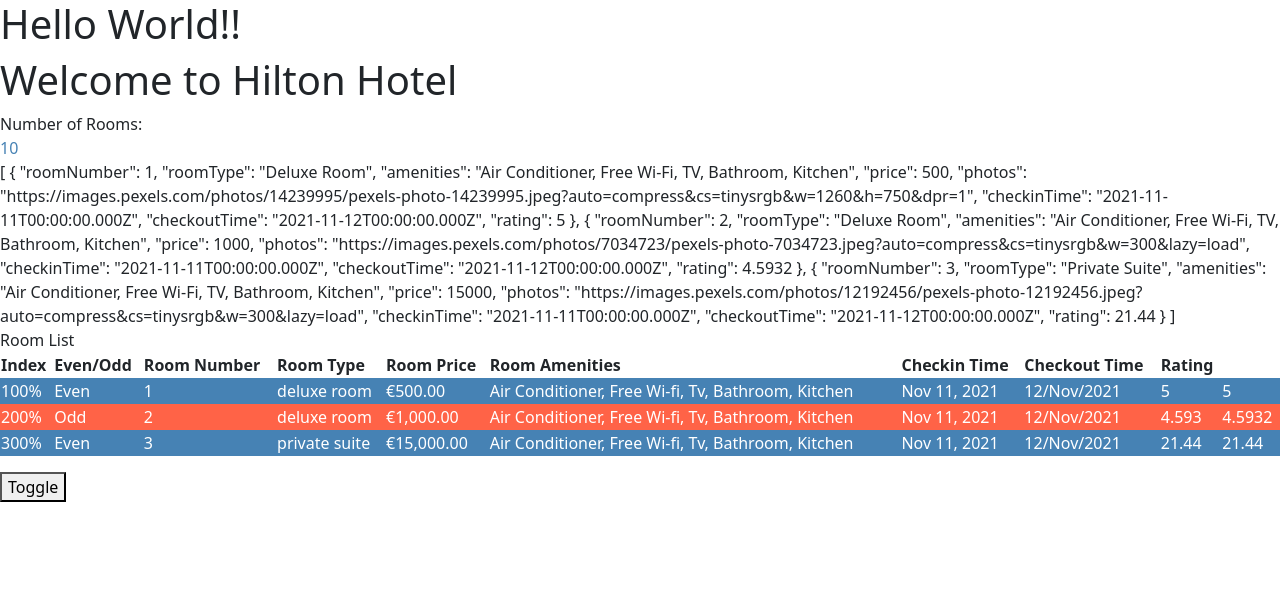
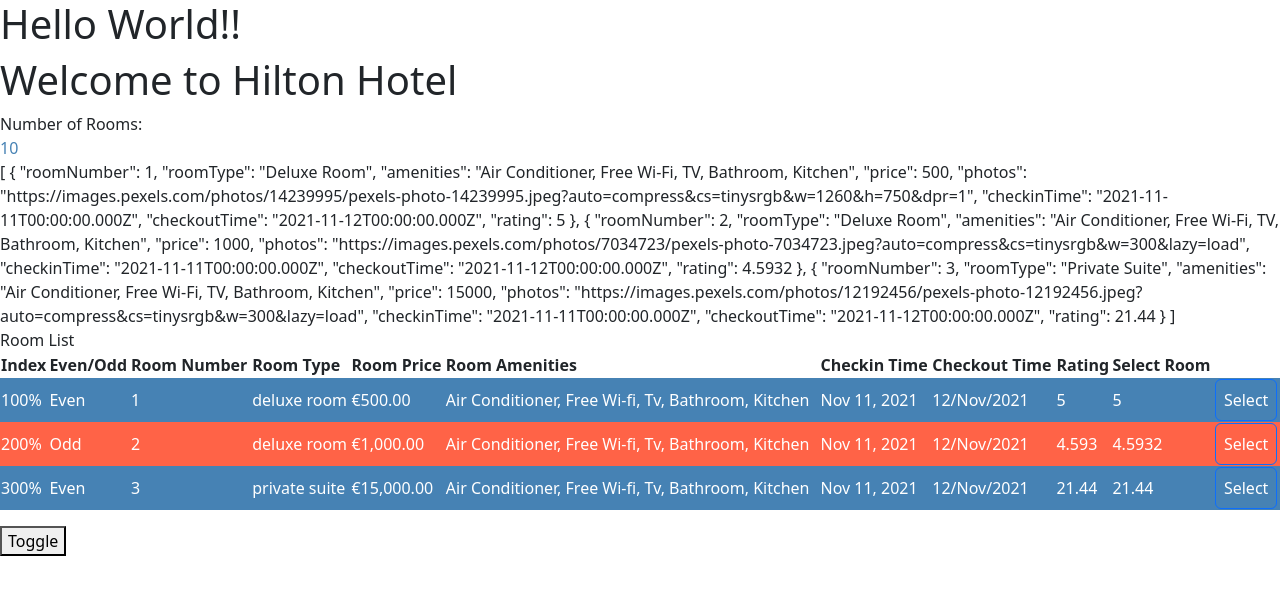
Before and after one commit to imtiajahammad/TypeScriptDemo, an Angular app in the folder angulars/hotelinventoryapp/: page / in a window 1280 px wide. Shown: the top 594 px of the page. Built offline with nearby package versions, Linux system fonts and the light colour scheme.

Commit message:
Using @OutPut to transfer data to parent

```diff
--- a/angulars/hotelinventoryapp/src/app/room-list/room-list.component.html
+++ b/angulars/hotelinventoryapp/src/app/room-list/room-list.component.html
@@ -11,6 +11,7 @@
             <th>Checkin Time</th>
             <th>Checkout Time</th>
             <th>Rating</th>
+            <th>Select Room</th>
         </tr>
         <tr *ngFor="let room of rooms | slice:0:3; let e=even; let o = odd; let i = index"
         [ngClass]="e ? 'even' : 'odd' ">
@@ -24,5 +25,10 @@
             <td> {{ room.checkoutTime | date : 'dd/MMM/yyyy' }}</td>
             <td> {{ room.rating | number: '1.0-3'}}</td>
             <td> {{ room.rating | number: '1.0-8': 'en-us' }}</td>
+            <td>
+                <button class="btn btn-primary" (click)="selectRoom(room)">
+                    Select
+                </button>
+            </td>
         </tr>
     </table>
--- a/angulars/hotelinventoryapp/src/app/room-list/room-list.component.ts
+++ b/angulars/hotelinventoryapp/src/app/room-list/room-list.component.ts
@@ -1,4 +1,5 @@
-import { Component, Input } from '@angular/core';
+import { Component, EventEmitter, Input, Output } from '@angular/core';
+import { OutputFileType } from 'typescript';
 import { RoomList } from '../rooms/rooms';
 @Component({
   selector: 'hinv-room-list',
@@ -8,7 +9,14 @@ import { RoomList } from '../rooms/rooms';
 export class RoomListComponent {
 
 
-@Input() rooms : RoomList[] = []
+@Input() rooms : RoomList[] = [];
 
 
+@Output() selectedRoom = new EventEmitter<RoomList>();
+
+
+selectRoom(room: RoomList){
+  this.selectedRoom.emit(room);
 }
+
+}
--- a/angulars/hotelinventoryapp/src/app/rooms/rooms.component.html
+++ b/angulars/hotelinventoryapp/src/app/rooms/rooms.component.html
@@ -18,7 +18,11 @@
 {{ roomList | json}}
 
 <div *ngIf="rooms?.availableRooms">
-    <hinv-room-list [rooms]="roomList"></hinv-room-list>
+    <hinv-room-list
+    [rooms]="roomList"
+    (selectedRoom)="selectRoom($event)">
+
+    </hinv-room-list>
 </div>
 
 <button (click)="toggle()">Toggle</button>
--- a/angulars/hotelinventoryapp/src/app/rooms/rooms.component.ts
+++ b/angulars/hotelinventoryapp/src/app/rooms/rooms.component.ts
@@ -94,4 +94,9 @@ export class RoomsComponent {
   toggle(){
     this.hideRooms = !this.hideRooms;
   }
+
+
+  selectRoom(room: RoomList){
+    console.log(room);
+  }
 }
```
